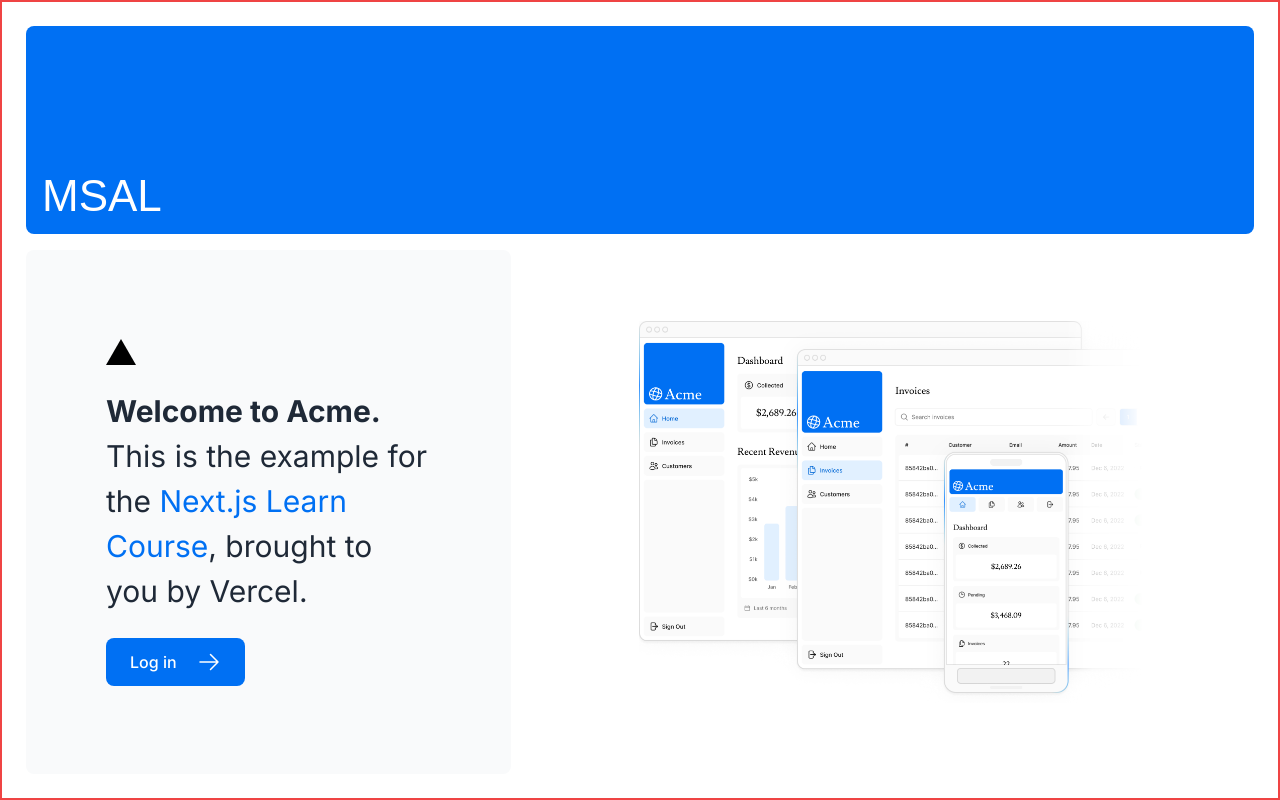
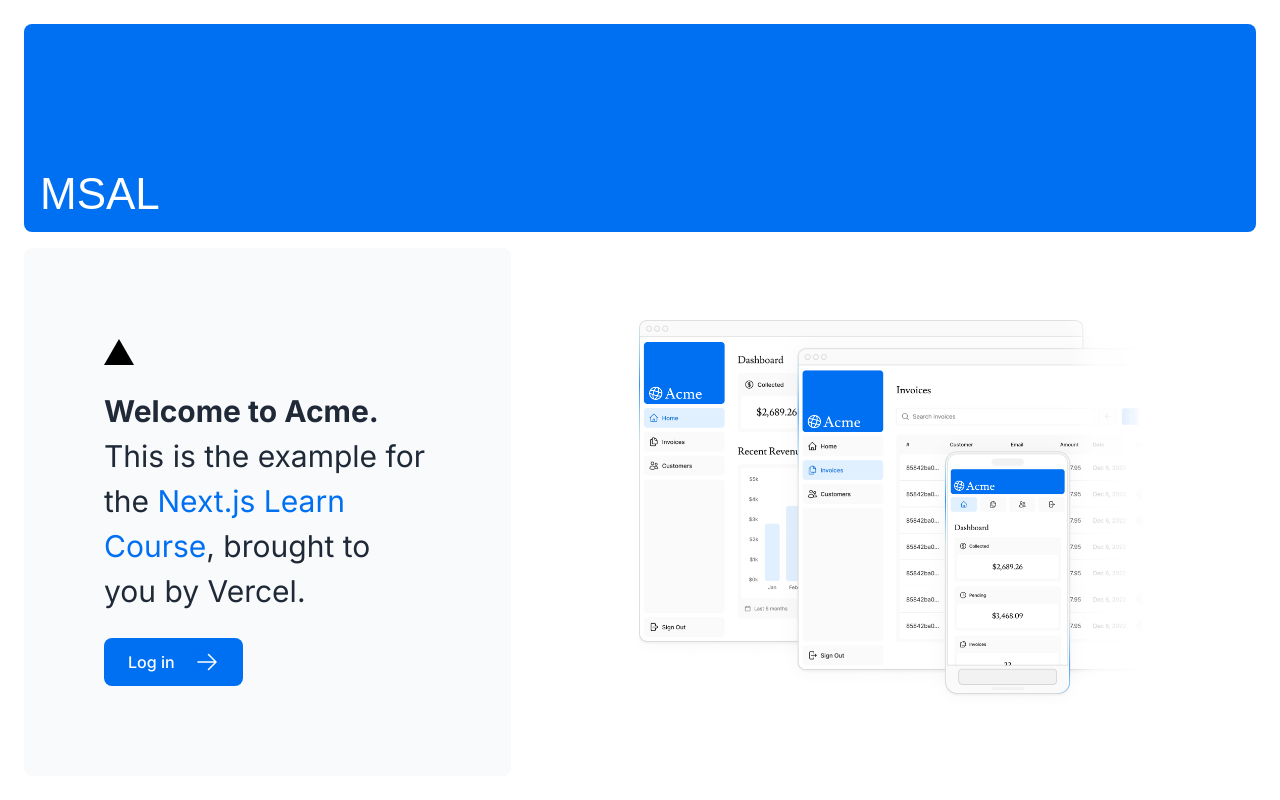
Before and after one commit to bratzaharia/nextjs-dashboard, a Next.js app: page / in a window 1280 px wide. Built offline with nearby package versions, Linux system fonts and the light colour scheme; a web font is replaced by a local one.

Commit message:
Delete border

```diff
--- a/app/page.tsx
+++ b/app/page.tsx
@@ -6,7 +6,7 @@
 
 export default function Page() {
   return (
-    <main className="flex min-h-screen flex-col p-6 border-2 border-red-500">
+    <main className="flex min-h-screen flex-col p-6">
       {/* <div className={styles.shape} /> */}
 
       <div className="flex h-20 shrink-0 items-end rounded-lg bg-blue-500 p-4 md:h-52">
```
